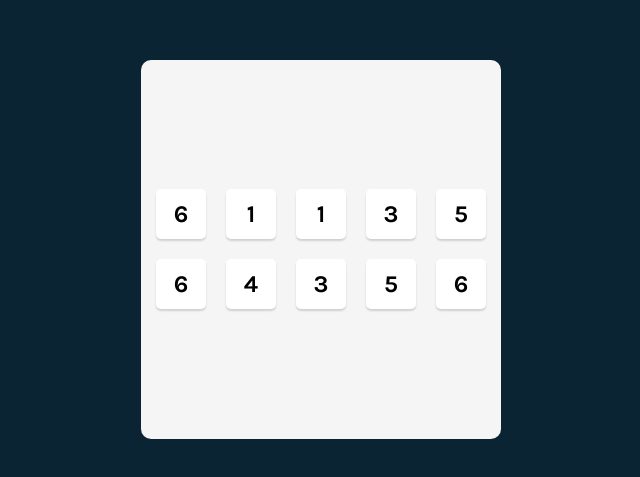
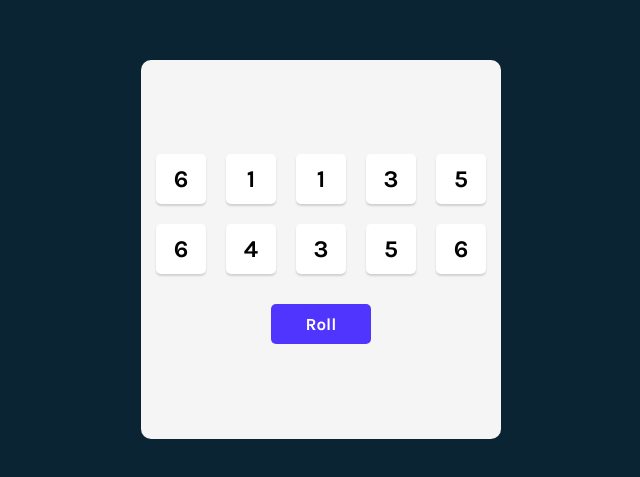
Before and after one commit to Mashha/tenzies-project-scrimba, a React (Vite) app: page / in a window 1280 px wide. Shown: the part 151-628 px from the top of the page, without its empty margins (319-959 px from the left). Built offline with nearby package versions, Linux system fonts and the light colour scheme.

Commit message:
added button, to re render new array

```diff
--- a/src/App.css
+++ b/src/App.css
@@ -24,8 +24,10 @@ main {
   height: 379px;
   border-radius: 10px;
   display: flex;
+  flex-direction: column;
   align-items: center;
   justify-content: center;
+  gap: 30px;
 }
 
 .inner {
@@ -48,3 +50,22 @@ main {
   align-items: center;
   cursor: pointer;
 }
+
+.roll-dice {
+  font-family: "Karla", sans-serif;
+  padding: 10px 35px;
+  background-color: #5035ff;
+  color: white;
+  border: none;
+  border-radius: 5px;
+  font-size: 17px;
+  cursor: pointer;
+}
+
+.roll-dice:focus {
+  outline: none;
+}
+
+.roll-dice:active {
+  box-shadow: inset 5px 5px 10px -3px rgba(0, 0, 0, 0.7);
+}
--- a/src/App.jsx
+++ b/src/App.jsx
@@ -13,6 +13,11 @@ function App() {
     return array;
   }
 
+  function rollDice(){
+    setAllDice(allNewDice())
+  }
+
+
   return (
     <main>
       <div className="inner">
@@ -20,6 +25,7 @@ function App() {
           <Die value={dieNum} />
         ))}
       </div>
+      <button className="roll-dice" onClick={rollDice}>Roll</button>
     </main>
   );
 }
```
